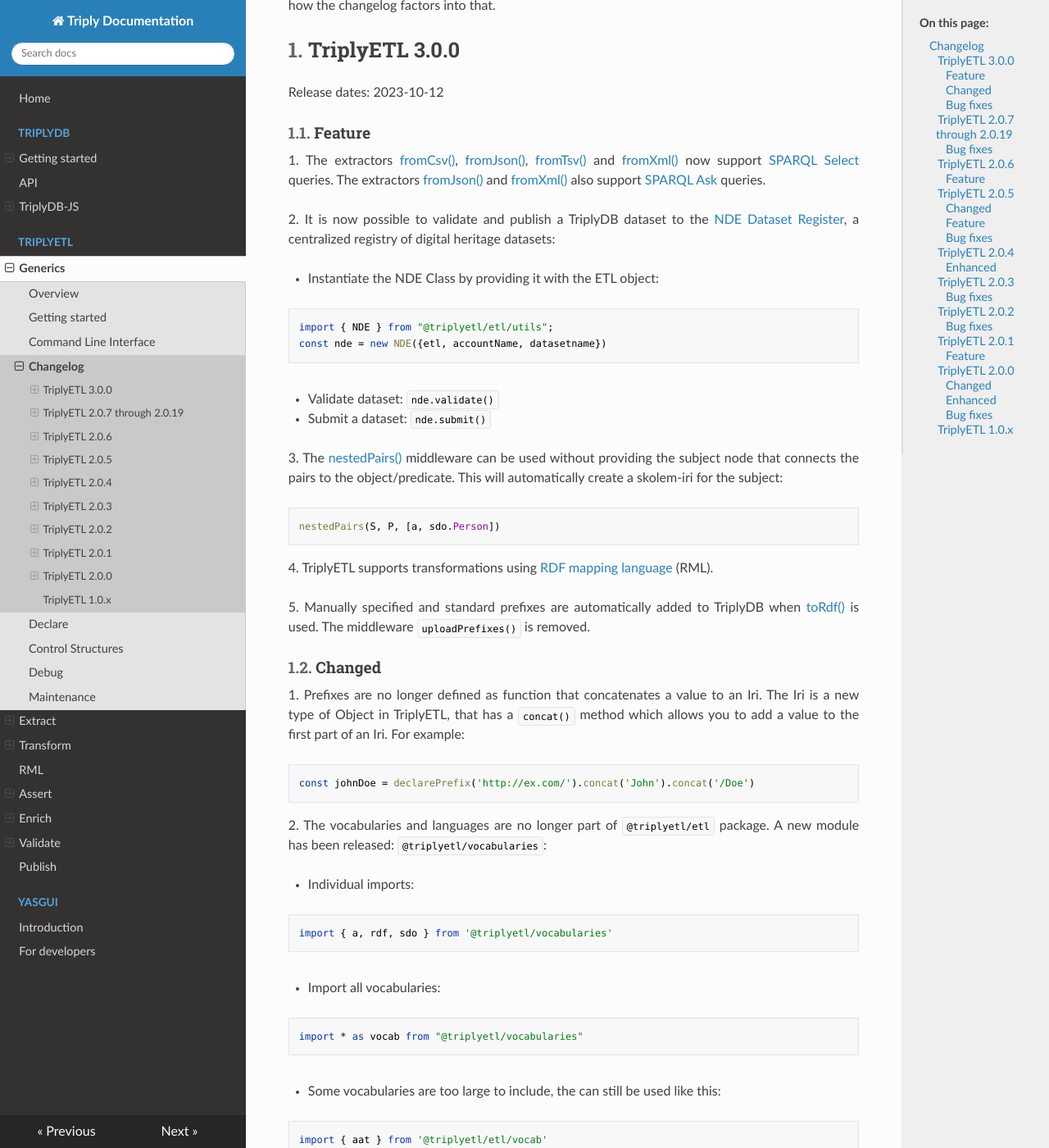
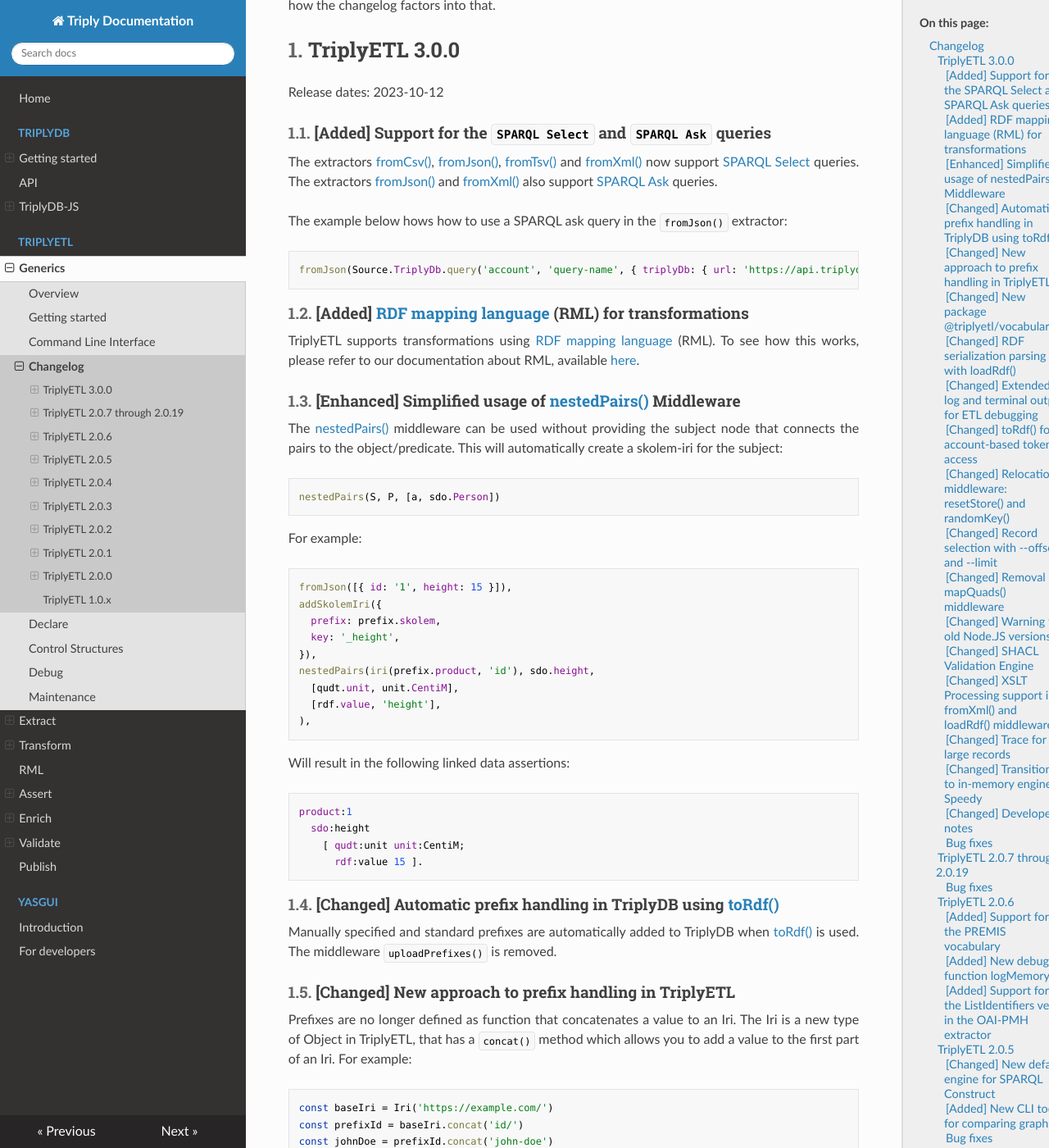
Before and after one commit to TriplyDB/Documentation, an MkDocs documentation site: the page built from docs/triply-etl/changelog/index.md, in a window 1280 px wide and 1400 px high, scrolled down 264 px. Shown: the whole window at 82% size. Built offline with MkDocs 1.6.1, drawn with Linux system fonts in a browser that asks for light colours; some of the changed text lies outside the part shown.

Commit message:
Changelog formatting update (#101)
* Changelog formatting update

* Remove NDE part, remove lists with block content, new example for prefixes

* Small fix

* Updated changelog

* Remove numbering for the first header

* Added example for nestetPairs() and link to RDF documentation

* Fix typo

---------

Co-authored-by: Ana Konrad <ana.konrad@triply.cc>
Co-authored-by: anakonrad <108533774+anakonrad@users.noreply.github.com>

````diff
--- a/docs/triply-etl/changelog/index.md
+++ b/docs/triply-etl/changelog/index.md
@@ -10,54 +10,78 @@
 
 Release dates: 2023-10-12
 
-### Feature
-1\. The extractors [fromCsv()](../extract/formats/#extractor-fromcsv), [fromJson()](../extract/formats/#extractor-fromjson), [fromTsv()](../extract/formats/#extractor-fromtsv) and [fromXml()](../extract/formats/#extractor-fromxml) now support [SPARQL Select](../extract/types/#sparql-select-queries) queries. The extractors [fromJson()](../extract/formats/#extractor-fromjson) and [fromXml()](../extract/formats/#extractor-fromxml) also support [SPARQL Ask](../extract/types/#sparql-ask-queries) queries.
+### [Added] Support for the `SPARQL Select` and `SPARQL Ask` queries
+The extractors [fromCsv()](../extract/formats/#extractor-fromcsv), [fromJson()](../extract/formats/#extractor-fromjson), [fromTsv()](../extract/formats/#extractor-fromtsv) and [fromXml()](../extract/formats/#extractor-fromxml) now support [SPARQL Select](../extract/types/#sparql-select-queries) queries.
+The extractors [fromJson()](../extract/formats/#extractor-fromjson) and [fromXml()](../extract/formats/#extractor-fromxml) also support [SPARQL Ask](../extract/types/#sparql-ask-queries) queries.
 
-2\.  It is now possible to validate and publish a TriplyDB dataset to the [NDE Dataset Register](https://datasetregister.netwerkdigitaalerfgoed.nl), a centralized registry of digital heritage datasets:
-
-  - Instantiate the NDE Class by providing it with the ETL object:
+The example below hows how to use a SPARQL ask query in the `fromJson()` extractor:
 
 ```ts
-import { NDE } from "@triplyetl/etl/utils";
-const nde = new NDE({etl, accountName, datasetname})
+fromJson(Source.TriplyDb.query('account', 'query-name', { triplyDb: { url: 'https://api.triplydb.com' } }))
 ```
-  - Validate  dataset: `nde.validate()`
+### [Added] [RDF mapping language](https://rml.io/docs/rml/introduction/) (RML) for transformations
+TriplyETL supports transformations using [RDF mapping language](https://rml.io/docs/rml/introduction/) (RML). To see how this works, please refer to our documentation about RML, available [here](../rml).
 
-  - Submit a dataset: `nde.submit()`
-
- 3\. The [nestedPairs()](../assert/ratt/statement/#function-nestedpairs) middleware can be used without providing the subject node that connects the pairs to the object/predicate. This will automatically create a skolem-iri for the subject:
+### [Enhanced] Simplified usage of [nestedPairs()](../assert/ratt/statement/#function-nestedpairs) Middleware
+ The [nestedPairs()](../assert/ratt/statement/#function-nestedpairs) middleware can be used without providing the subject node that connects the pairs to the object/predicate. This will automatically create a skolem-iri for the subject:
 
 ```ts
 nestedPairs(S, P, [a, sdo.Person])
 ```
 
-4\. TriplyETL supports transformations using [RDF mapping language](../rml) (RML).
+For example:
 
-5\. Manually specified and standard prefixes are automatically added to TriplyDB when [toRdf()](../publish/#local-data-destinations) is used. The middleware `uploadPrefixes()` is removed.
+```ts
+fromJson([{ id: '1', height: 15 }]),
+addSkolemIri({
+  prefix: prefix.skolem,
+  key: '_height',
+}),
+nestedPairs(iri(prefix.product, 'id'), sdo.height,
+  [qudt.unit, unit.CentiM],
+  [rdf.value, 'height'],
+),
+```
+
+Will result in the following linked data assertions:
+
+```ts
+product:1
+  sdo:height
+    [ qudt:unit unit:CentiM;
+      rdf:value 15 ].
+```
+
+### [Changed] Automatic prefix handling in TriplyDB using [toRdf()](../publish/#local-data-destinations)
+Manually specified and standard prefixes are automatically added to TriplyDB when [toRdf()](../publish/#local-data-destinations) is used. The middleware `uploadPrefixes()` is removed.
 
 
-### Changed
+### [Changed] New approach to prefix handling in TriplyETL
+Prefixes are no longer defined as function that concatenates a value to an Iri. The Iri is a new type of Object in TriplyETL, that has a `concat()` method which allows you to add a value to the first part of an Iri. For example:
 
-1\. Prefixes are no longer defined as function that concatenates a value to an Iri. The Iri is a new type of Object in TriplyETL, that has a `concat()` method which allows you to add a value to the first part of an Iri. For example:
 ```ts
-const johnDoe = declarePrefix('http://ex.com/').concat('John').concat('/Doe')
+const baseIri = Iri('https://example.com/')
+const prefixId = baseIri.concat('id/')
+const johnDoe = prefixId.concat('john-doe')
 ```
 
-2\. The vocabularies and languages are no longer part of `@triplyetl/etl` package. A new module has been released: `@triplyetl/vocabularies`:
+### [Changed] New package `@triplyetl/vocabularies`
 
-  - Individual imports:
+The vocabularies and languages are no longer part of `@triplyetl/etl` package. A new module has been released: `@triplyetl/vocabularies`:
+
+Individual vocabularies like `rdf` and `schema.org` can be imported in the following way:
 
 ```ts
 import { a, rdf, sdo } from '@triplyetl/vocabularies'
 ```
 
-  - Import all vocabularies:
+To import all vocabularies, use:
 
 ```ts
 import * as vocab from "@triplyetl/vocabularies"
 ```
 
-   - Some vocabularies are too large to include, the can still be used like this:
+Some vocabularies are too large to include, but they can still be used like this:
 
 ```ts
 import { aat } from '@triplyetl/etl/vocab'
@@ -71,14 +95,14 @@
 addIri({prefix: aat, content: str('300379271'), key: 'moustache'})
 ```
 
-   - To use the RATT `lang` tools:
+**To use the RATT `lang` tools**:
 
-a\. Import `languages`:
+Import `languages`:
 
 ```ts
 import { languages } from '@triplyetl/vocabularies'
 ```
-b\. Import `languages` and `region`:
+Import `languages` and `region`:
 
 ```ts
 import { region, language } from '@triplyetl/vocabularies'
@@ -86,54 +110,100 @@
 const nl_BE = language.nl.addRegion(region.BE)
 ```
 
-3\. The [loadRdf()](../extract/formats/#function-loadrdf) middleware is able to parse known RDF serilaizations (`Turtle`, `TriG`, `N-Triples`, `N-Quads`) provided as a string without specifying mimetype.
+### [Changed] RDF serialization parsing with [loadRdf()](../extract/formats/#function-loadrdf)
+The [loadRdf()](../extract/formats/#function-loadrdf) middleware is able to parse known RDF serilaizations (`Turtle`, `TriG`, `N-Triples`, `N-Quads`) provided as a string without specifying mimetype.
 
 ```ts
 const data = Source.string('...')
 loadRdf(data)
 ```
 
-4\. The output of the logfile and terminal output is changed. It contains more information to help users debugging ETL's. The format of time representation is now `H:i:s.u` where:
+### [Changed] Extended log and terminal output for ETL debugging
+The output of the logfile and terminal output is changed. It contains more information to help users debugging ETL's. The format of time representation is now `H:i:s.u` where:
 
    -  **H**: 24-hour format of an hour with leading zeros	(00 through 23)
    - **i**: Minutes with leading zeros	(00 to 59)
    - **s**: Seconds with leading zeros (00 through 59)
    - **u**: Microseconds (example: 654321)
 
-5\. The [toRdf()](../publish/#local-data-destinations) middleware now accepts `"me"` as account name based on the token.
+### [Changed] [toRdf()](../publish/#local-data-destinations) for account-based token access
+The [toRdf()](../publish/#local-data-destinations) middleware now accepts `"me"` as account name based on the token.
+Below are some examples of this being used.
 
-6\. The `resetStore()` middleware is now moved from `ratt` to the `generic` namespace . The `randomKey()` middleware moved from `generic` to `ratt`.
+```ts
+toTriplyDb({account: "me", dataset: "myDataset"})
+```
+```ts
+loadRdf(Source.TriplyDb.rdf("me", datasetName))
+```
+```ts
+Destination.TriplyDb.rdf("me", datasetName)
+```
 
-7\. You can now use `--offset` and `--limit` instead of `--from-record-id` and `--head`, e.g. `LIMIT=1 OFFSET=8 npx etl`.  The old arguments can still be used for backwards compatibility.
 
-8\. Middleware `mapQuads()` is removed.
 
-9\. If the users Node.JS version is older that the recommendend version (currently \>=18.0.0) a warning is shown.
+### [Changed] Relocation middleware: `resetStore()` and `randomKey()`
+The `resetStore()` middleware is now moved from `ratt` to the `generic` namespace . The `randomKey()` middleware moved from `generic` to `ratt`.
 
-10\. A SHACL Validation Engine improved performance.
+### [Changed] Record selection with `--offset` and `--limit`
+ You can now use `--offset` and `--limit` instead of `--from-record-id` and `--head`, e.g. `LIMIT=1 OFFSET=8 npx etl`.  The old arguments can still be used for backwards compatibility.
 
-11\. We support XSLT processing in the [fromXml()](../extract/formats/#extractor-fromxml) and [loadRdf()](../extract/formats/#function-loadrdf) middlewares by providing an optional `Source.file()` to the `stylesheet` parameter.
+### [Changed] Removal `mapQuads()` middleware
+The middleware `mapQuads()` is removed.
 
-12\. A new flag now bypasses generating the trace for very large records: `---skip-error-trace`. Thus, no trace file is created.
+### [Changed] Warning for old Node.JS versions
+If the users Node.JS version is older that the recommended version (currently \>=18.0.0) a warning is shown.
 
-13\. Developers notes:
+### [Changed] SHACL Validation Engine
+A SHACL Validation Engine improved performance.
 
-   - Switched from `yarn` to `npm`.
-   - Removes some unused packages and types.
-   - Most @ts-ignore / @ts-expect-error derictives have been removed and fixed.
+### [Changed] XSLT Processing support in [fromXml()](../extract/formats/#extractor-fromxml) and [loadRdf()](../extract/formats/#function-loadrdf) middlewares
+We support XSLT processing in the [fromXml()](../extract/formats/#extractor-fromxml) and [loadRdf()](../extract/formats/#function-loadrdf) middlewares by providing an optional `Source.file()` to the `stylesheet` parameter.
 
-14\. [Comunica](https://comunica.dev) is no longer part of TriplyETL, the in-memory engine is now Triply's Speedy.
+Example of usage in `fromXml()`:
+
+```ts
+fromXml(Source.file(XMLFile), {
+        selectors: "rdf:RDF.sdo:Person",
+        stylesheet: Source.file(XSLTStylesheet),
+      }),
+```
+Example of usage in `loadRdf()`:
+
+```ts
+loadRdf(Source.file(XMLFile), {
+        contentType: "application/rdf+xml",
+        stylesheet: Source.file(XSLTStylesheet),
+      }),
+```
+
+### [Changed] Trace for large records
+A new flag now bypasses generating the trace for very large records: `---skip-error-trace`. Thus, no trace file is created.
+
+### [Changed] Transition to in-memory engine Speedy
+[Comunica](https://comunica.dev) is no longer part of TriplyETL, the in-memory engine is now Triply's Speedy.
+
+### [Changed] Developer notes
+
+Developer notes:
+ - Switched from `yarn` to `npm`.
+ - Removes some unused packages and types.
+ - Most @ts-ignore / @ts-expect-error derictives have been removed and fixed.
+
+
 ### Bug fixes
 
-1\. Report which file contains errors when multiple files are used in [fromCsv()](../extract/formats/#extractor-fromcsv), [fromTsv()](../extract/formats/#extractor-fromtsv) and [fromXml()](../extract/formats/#extractor-fromxml)  middleware.
+This release includes the following bug fixes:
 
-2\. When a WKT point is created with the `addPoint()` function, and the CRS parameter is not specified, the CRS <http://www.opengis.net/def/crs/OGC/1.3/CRS84> is used.
+- Report which file contains errors when multiple files are used in [fromCsv()](../extract/formats/#extractor-fromcsv), [fromTsv()](../extract/formats/#extractor-fromtsv) and [fromXml()](../extract/formats/#extractor-fromxml)  middleware.
 
-3\. We can use an API Token from the `.env` file and a TriplyDB instance URL in the function call (e.g. `loadRdf(Source.TriplyDb.rdf('test',{triplyDb:{url:'https://api.triplydb.com'}}))`). An error is thrown if the decoded token information conflicts with the provided arguments.
+- When a WKT point is created with the `addPoint()` function, and the CRS parameter is not specified, the CRS <http://www.opengis.net/def/crs/OGC/1.3/CRS84> is used.
 
-4\. Communicate non-success HTTP status codes.
+- We can use an API Token from the `.env` file and a TriplyDB instance URL in the function call (e.g. `loadRdf(Source.TriplyDb.rdf('test',{triplyDb:{url:'https://api.triplydb.com'}}))`). An error is thrown if the decoded token information conflicts with the provided arguments.
 
-5\. Adds better metadata in ETL logs:
+- Communicate non-success HTTP status codes.
+
+- Adds better metadata in ETL logs:
 
  - TriplyETL version
  - Node.js version
@@ -141,29 +211,29 @@
  - Start date/time
  - End date/time
 
-6\. Disable support for multiple [Extractors](../extract/formats/).
+- Disable support for multiple [Extractors](../extract/formats/).
 
-7\. Fixes out-of-memory issue when using SHACL validation.
+- Fixes out-of-memory issue when using SHACL validation.
 
 ## TriplyETL 2.0.7 through 2.0.19
 
 Release dates: 2023-06-17 through 2023-09-29
 
 ### Bug fixes
+The following bugs have been fixed:
 
-1\. Processing an Excel sheet with [fromXml()](../extract/formats#extractor-fromxml) would sometimes consume too much memory.
+- Processing an Excel sheet with [fromXml()](../extract/formats#extractor-fromxml) would sometimes consume too much memory.
 
-2\. Several installation issues on Windows have been resolved.
+- Several installation issues on Windows have been resolved.
 
-3\. The `async-saxophone` library for XML processing was adjusted to support the current LTS version of Node.js (v18).
+- The `async-saxophone` library for XML processing was adjusted to support the current LTS version of Node.js (v18).
 
 
 ## TriplyETL 2.0.6
 
 Release date: 2023-06-07
 
-### Feature
-1\. Support for the PREMIS vocabulary
+### [Added] Support for the PREMIS vocabulary
 
 Support was added for the PREMIS 3.0.0 vocabulary. This vocabulary is published by the Library of Congress and can be used to publish metadata about the preservation of digital objects. See the [PREMIS documentation](https://id.loc.gov/ontologies/premis-3-0-0.html) for more information.
 
@@ -185,13 +255,12 @@
 
 See the documentation about [external vocabulary declarations](../declare#external-vocabularies) for more information.
 
-2\. New debug function logMemory()
-
+### [Added] New debug function logMemory()
 A new debug function [logMemory()](../debug#function-logmemory) is added. This function prints an overview of the current memory usage of TriplyETL. This allows users to detect fluctuations in memory consumption inside their pipelines.
 
 See the [debug functions documentation page](../debug) for more information.
 
-3\. Support for the `ListIdentifiers` verb in the OAI-PMH extractor
+### [Added] Support for the `ListIdentifiers` verb in the OAI-PMH extractor
 
 The `fromOai()` extractor already supported the `ListRecords` verb. This release adds support for the `ListIdentifiers` verb. The latter allows used to stream through the headers of all records in an OAI-PMG collection, without requiring the full record (i.e. body) to be retrieved as well.
 
@@ -219,19 +286,20 @@
 
 The benefit of switching to the Speedy engine is that this engine is expected to be faster for most queries. Overall, this change will therefore result in speed improvements for your TriplyETL pipelines.
 
-### Feature
 
-1\. New CLI tool for comparing graphs
+### [Added] New CLI tool for comparing graphs
 
 The new CLI tool [compare](../cli#tools-compare) allows graph comparison to be performed from the command-line. This uses the same algorithm that is used by the [compareGraphs()](../validate/graph-comparison) validator function.
 
 ### Bug fixes
 
-1\. [fromXlsx()](../extract/formats/#extractor-fromxlsx) did not remove trailing whitespace in cell values.
+This release includes the following bug fixes:
 
-2\. When a SHACL result was printed, an incorrect message about a faulty SHACL model would be shown.
+- [fromXlsx()](../extract/formats/#extractor-fromxlsx) did not remove trailing whitespace in cell values.
 
-3\. Some RDF processors did not handle empty RDF inputs correctly.
+- When a SHACL result was printed, an incorrect message about a faulty SHACL model would be shown.
+
+- Some RDF processors did not handle empty RDF inputs correctly.
 
 
 
@@ -293,9 +360,11 @@
 
 ### Bug fixes
 
-1\. Error location information is not shown in TriplyETL Runner.
+This release includes the following bug fixes:
 
-2\. Issue when a URL data source (`Source.url()`) includes an HTTP body.
+- Error location information is not shown in TriplyETL Runner.
+
+- Issue when a URL data source (`Source.url()`) includes an HTTP body.
 
 
 
@@ -307,9 +376,9 @@
 
 This release fixes bugs related to the recent switch from CommonJS to ESM:
 
-1\. Dynamic import bug on Windows.
+- Dynamic import bug on Windows.
 
-2\. Error reporting issues due to ESM imports.
+- Error reporting issues due to ESM imports.
 
 
 
@@ -317,9 +386,7 @@
 
 Release date: 2023-05-03
 
-### Feature
-
-1\. Timeout flag for TriplyETL Runner
+### [Added] Timeout flag for TriplyETL Runner
 
 The TriplyETL Runner is the CLI tool that is used to run ETL pipelines. Starting with this version, you can specify a `--timeout` flag when using the TriplyETL Runner.
 
@@ -347,7 +413,7 @@
 import { logRecord } from '@triplyetl/etl/debug'
 ```
 
-2\. Debug functions move to a new module
+### [Changed] Debug functions move to a new module
 
 Before this release, debug functions like `logRecord()` and `startTrace()` were part of the RATT module. Since debug functions are generic / not RATT-specific, they were moved into a new module.
 
@@ -357,19 +423,19 @@
 import { logRecord, traceEnd, traceStart } from '@triplyetl/etl/debug'
 ```
 
-### Enhanced
 
-1\. Better error messages when things go wrong
+### [Enhanced] Better error messages when things go wrong
 
 This release introduces a new approach for communicating errors back to the user. When TriplyETL functionality detects an error condition, a unified 'trace middleware' is now used to retrieve information from the environment in which the error occurred. This information is then printed to the error output stream for communication with the user.
 
 ### Bug fixes
+The following bug fixes are included in this release:
 
-1\. Incorrect behavior of the [_switch() control function](../control#switch-between-different-cases-_switch).
+- Incorrect behavior of the [_switch() control function](../control#switch-between-different-cases-_switch).
 
-2\. The [fromOai() extractor](../extract/formats#extractor-fromoai) now communicates clearer when the accessed OAI-PMH endpoint encounters any issues.
+- The [fromOai() extractor](../extract/formats#extractor-fromoai) now communicates clearer when the accessed OAI-PMH endpoint encounters any issues.
 
-3\. When a key with a NULL value was accessed, the name of the key is now included in the error message.
+- When a key with a NULL value was accessed, the name of the key is now included in the error message.
 
 
 
````
Also changed, not shown: other parts of docs/triply-etl/changelog/index.md (+3 -7 lines).
